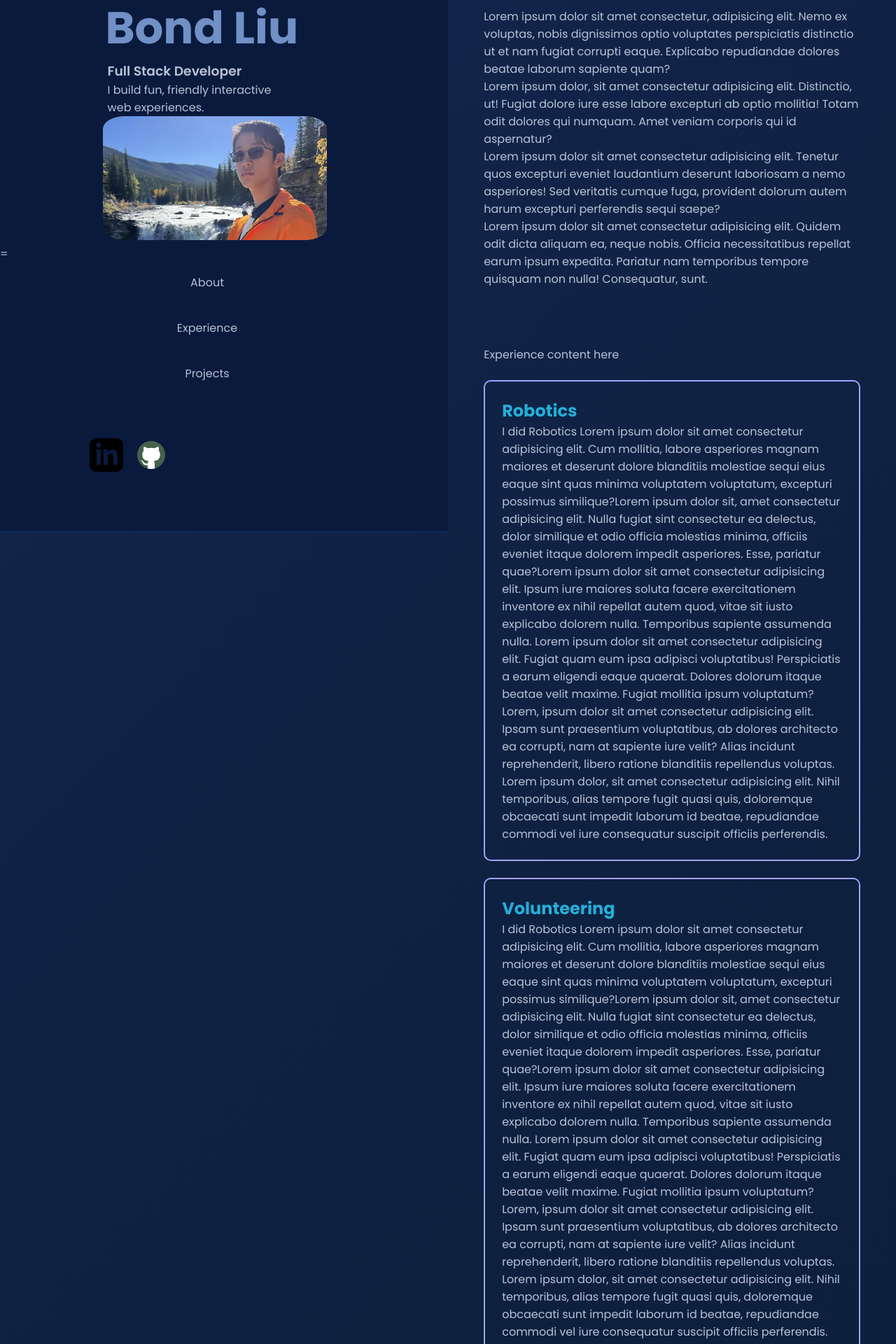
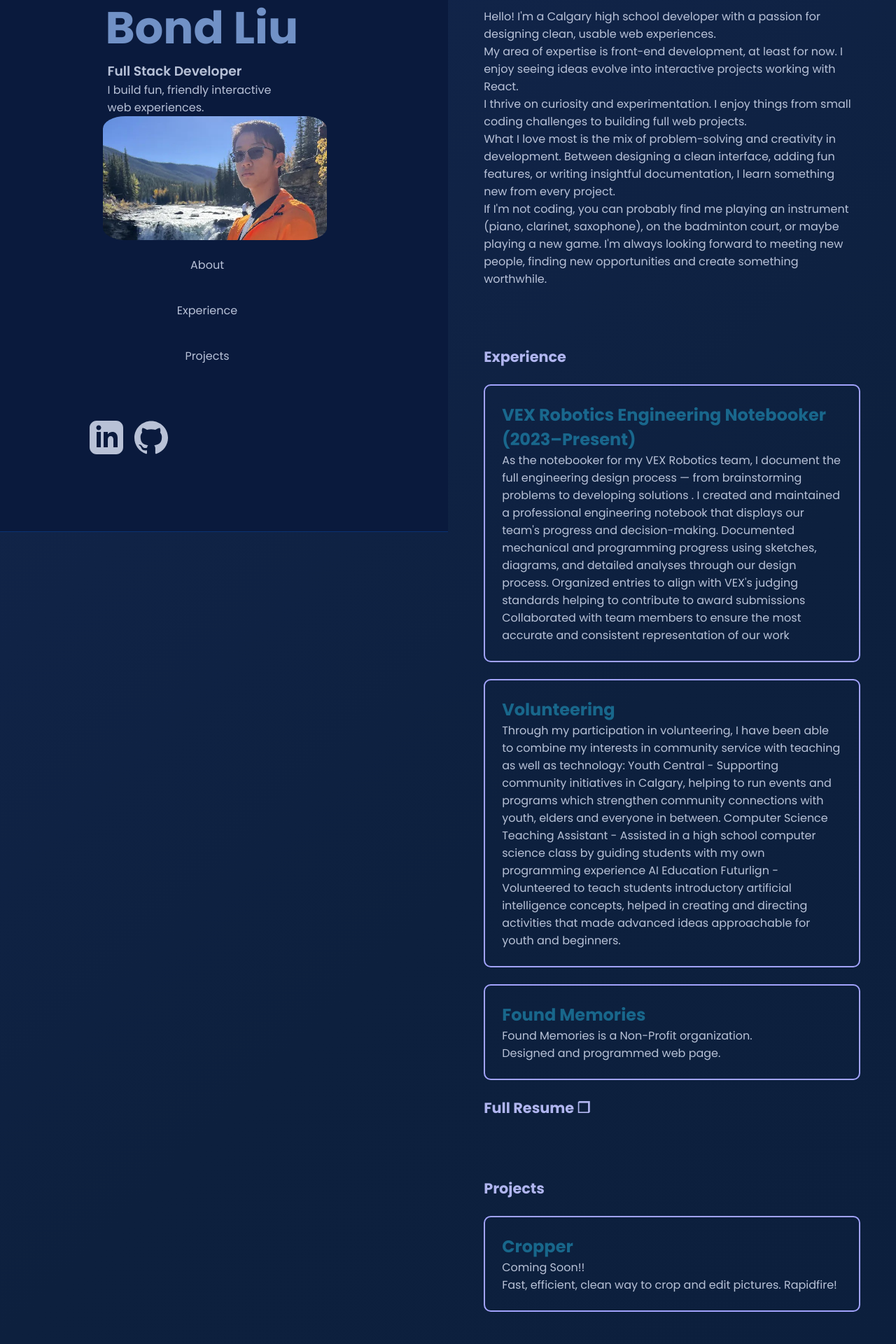
Before and after one commit to YuqiLB/Portfolio-V1, a React (Vite) app in the folder vite-project/: page / in a window 1280 px wide. Shown: the part 40-1960 px from the top of the page at 70% size. Built offline with nearby package versions, Linux system fonts and the light colour scheme.

Commit message:
Finished v1 (unpolished)

```diff
--- a/vite-project/src/components/Navbar.css
+++ b/vite-project/src/components/Navbar.css
@@ -136,8 +136,10 @@ h3{
 
 .icons img:hover{
   font-size: 1.2em;
+  border: 2px solid white;
+  border-radius: 50%;
 }
-
-.icon {
-  color: white;
+.icons .linker img:hover{
+  border: 2px solid white;
+  border-radius: 22%;
 }
--- a/vite-project/src/components/Navbar.jsx
+++ b/vite-project/src/components/Navbar.jsx
@@ -53,7 +53,7 @@ const Navbar = () => {
         <div className="picture">
           <img src="Portfoliopicplaceholder.jpg" alt="Pictureofme" />
         </div>
-=
+
         <ul>
           <button onClick={scrollAbout} >About</button>
           <button onClick={scrollExperience}>Experience</button>
@@ -62,7 +62,7 @@ const Navbar = () => {
 
         <ul className="icons">
           <li>
-            <a href="https://linkedin.com" target="_blank" rel="noopener noreferrer">
+            <a href="https://linkedin.com" target="_blank" rel="noopener noreferrer" className="linker">
               <img src="linkedin.svg" alt="linkedin" className="icon" />
             </a>
           </li>
--- a/vite-project/src/pages/Home.css
+++ b/vite-project/src/pages/Home.css
@@ -38,7 +38,17 @@ body.long{
 }
 
 h2 {
+  color: #25aed87f;
+  transition: color 250ms  ease;
+}
+
+section > div:hover h2{
   color: #25aed8;
+}
+
+h4{
+  color: #b0b5ef;
+  font-size: 1.3em;
 }
 section {
   padding: 2em;
@@ -56,12 +66,19 @@ section > div {
 }
 section > div:hover{
   color:#1359c9;
+  border: 2px solid rgb(101, 103, 242);
+
 }
 /*section:hover{
   font-size: 1.1em;
 }*/
 #open-sidebar-button{
   position: sticky;
+}
+
+section> p:hover{
+  color: #346fce;
+  transition: color 250ms  ease;
 }
 
 @media (width <= 700px) {
--- a/vite-project/src/pages/Home.jsx
+++ b/vite-project/src/pages/Home.jsx
@@ -11,36 +11,67 @@ const Home = () => {
       <Navbar/>
       <div className="home-container">
         <section id="about">
-          <p>Lorem ipsum dolor sit amet consectetur, adipisicing elit. Nemo ex voluptas, nobis dignissimos optio voluptates perspiciatis distinctio ut et nam fugiat corrupti eaque. Explicabo repudiandae dolores beatae laborum sapiente quam?</p>
-          <p>Lorem ipsum dolor, sit amet consectetur adipisicing elit. Distinctio, ut! Fugiat dolore iure esse labore excepturi ab optio mollitia! Totam odit dolores qui numquam. Amet veniam corporis qui id aspernatur?</p>
-          <p>Lorem ipsum dolor sit amet consectetur adipisicing elit. Tenetur quos excepturi eveniet laudantium deserunt laboriosam a nemo asperiores! Sed veritatis cumque fuga, provident dolorum autem harum excepturi perferendis sequi saepe?</p>
-          <p>Lorem ipsum dolor sit amet consectetur adipisicing elit. Quidem odit dicta aliquam ea, neque nobis. Officia necessitatibus repellat earum ipsum expedita. Pariatur nam temporibus tempore quisquam non nulla! Consequatur, sunt.</p>
+          <p>Hello! I'm a Calgary high school developer with a passion for designing clean, usable web experiences.</p>
+          <p>My area of expertise is front-end development, at least for now. I enjoy seeing ideas evolve into interactive projects working with React.</p>
+          <p>I thrive on curiosity and experimentation. I enjoy things from small coding challenges to building full web projects. </p>
+          <p>What I love most is the mix of problem-solving and creativity in development. Between designing a clean interface, adding fun features, or writing insightful documentation, I learn something new from every project.</p>
+          <p>If I'm not coding, you can probably find me playing an instrument (piano, clarinet, saxophone), on the badminton court, or maybe playing a new game. I'm always looking forward to meeting new people, finding new opportunities and create something worthwhile.</p>
+
         </section>
 
-        <section id="experience">Experience content here
+        <section id="experience">
+          <h4>Experience</h4>
+          <div className="robotics">
+            <a href="https://www.robotevents.com/teams/V5RC/3388S" target="_blank" rel="noopener noreferrer">
+              <h2>VEX Robotics Engineering Notebooker</h2>
+              <h2> (2023–Present)</h2>
+              <p>
+As the notebooker for my VEX Robotics team, I document the full engineering design process — from brainstorming problems to developing solutions . I created and maintained a professional engineering notebook that displays our team's progress and decision-making.
 
-          <div className="robotics">
-            <a href="https://linkedin.com" target="_blank" rel="noopener noreferrer">
-              <h2>Robotics</h2>
-              <p>I did Robotics Lorem ipsum dolor sit amet consectetur adipisicing elit. Cum mollitia, labore asperiores magnam maiores et deserunt dolore blanditiis molestiae sequi eius eaque sint quas minima voluptatem voluptatum, excepturi possimus similique?Lorem ipsum dolor sit, amet consectetur adipisicing elit. Nulla fugiat sint consectetur ea delectus, dolor similique et odio officia molestias minima, officiis eveniet itaque dolorem impedit asperiores. Esse, pariatur quae?Lorem ipsum dolor sit amet consectetur adipisicing elit. Ipsum iure maiores soluta facere exercitationem inventore ex nihil repellat autem quod, vitae sit iusto explicabo dolorem nulla. Temporibus sapiente assumenda nulla. Lorem ipsum dolor sit amet consectetur adipisicing elit. Fugiat quam eum ipsa adipisci voluptatibus! Perspiciatis a earum eligendi eaque quaerat. Dolores dolorum itaque beatae velit maxime. Fugiat mollitia ipsum voluptatum? Lorem, ipsum dolor sit amet consectetur adipisicing elit. Ipsam sunt praesentium voluptatibus, ab dolores architecto ea corrupti, nam at sapiente iure velit? Alias incidunt reprehenderit, libero ratione blanditiis repellendus voluptas. Lorem ipsum dolor, sit amet consectetur adipisicing elit. Nihil temporibus, alias tempore fugit quasi quis, doloremque obcaecati sunt impedit laborum id beatae, repudiandae commodi vel iure consequatur suscipit officiis perferendis.</p>
+Documented mechanical and programming progress using sketches, diagrams, and detailed analyses through our design process.
+
+Organized entries to align with VEX's judging standards helping to contribute to award submissions
+
+Collaborated with team members to ensure the most accurate and consistent representation of our work</p>
             </a>
           </div>
           <div className="volunteering">
-            <a href="https://linkedin.com" target="_blank" rel="noopener noreferrer">
+            <a href="https://youthcentral.com/" target="_blank" rel="noopener noreferrer">
               <h2>Volunteering</h2>
-              <p>I did Robotics Lorem ipsum dolor sit amet consectetur adipisicing elit. Cum mollitia, labore asperiores magnam maiores et deserunt dolore blanditiis molestiae sequi eius eaque sint quas minima voluptatem voluptatum, excepturi possimus similique?Lorem ipsum dolor sit, amet consectetur adipisicing elit. Nulla fugiat sint consectetur ea delectus, dolor similique et odio officia molestias minima, officiis eveniet itaque dolorem impedit asperiores. Esse, pariatur quae?Lorem ipsum dolor sit amet consectetur adipisicing elit. Ipsum iure maiores soluta facere exercitationem inventore ex nihil repellat autem quod, vitae sit iusto explicabo dolorem nulla. Temporibus sapiente assumenda nulla. Lorem ipsum dolor sit amet consectetur adipisicing elit. Fugiat quam eum ipsa adipisci voluptatibus! Perspiciatis a earum eligendi eaque quaerat. Dolores dolorum itaque beatae velit maxime. Fugiat mollitia ipsum voluptatum? Lorem, ipsum dolor sit amet consectetur adipisicing elit. Ipsam sunt praesentium voluptatibus, ab dolores architecto ea corrupti, nam at sapiente iure velit? Alias incidunt reprehenderit, libero ratione blanditiis repellendus voluptas. Lorem ipsum dolor, sit amet consectetur adipisicing elit. Nihil temporibus, alias tempore fugit quasi quis, doloremque obcaecati sunt impedit laborum id beatae, repudiandae commodi vel iure consequatur suscipit officiis perferendis.</p>
+              <p>Through my participation in volunteering, I have been able to combine my interests in community service with teaching as well as technology:
+
+Youth Central - Supporting community initiatives in Calgary, helping to run events and programs which strengthen community connections with youth, elders and everyone in between.
+
+Computer Science Teaching Assistant - Assisted in a high school computer science class by guiding students with my own programming experience
+
+AI Education Futurlign - Volunteered to teach students introductory artificial intelligence concepts, helped in creating and directing activities that made advanced ideas approachable for youth and beginners.</p>
             </a>
           </div>
           <div className="Fmemories">
-            <a href="https://linkedin.com" target="_blank" rel="noopener noreferrer">
+            <a href="https://foundmemories.org" target="_blank" rel="noopener noreferrer">
               <h2>Found Memories</h2>
-              <p>I did Robotics Lorem ipsum dolor sit amet consectetur adipisicing elit. Cum mollitia, labore asperiores magnam maiores et deserunt dolore blanditiis molestiae sequi eius eaque sint quas minima voluptatem voluptatum, excepturi possimus similique?Lorem ipsum dolor sit, amet consectetur adipisicing elit. Nulla fugiat sint consectetur ea delectus, dolor similique et odio officia molestias minima, officiis eveniet itaque dolorem impedit asperiores. Esse, pariatur quae?Lorem ipsum dolor sit amet consectetur adipisicing elit. Ipsum iure maiores soluta facere exercitationem inventore ex nihil repellat autem quod, vitae sit iusto explicabo dolorem nulla. Temporibus sapiente assumenda nulla. Lorem ipsum dolor sit amet consectetur adipisicing elit. Fugiat quam eum ipsa adipisci voluptatibus! Perspiciatis a earum eligendi eaque quaerat. Dolores dolorum itaque beatae velit maxime. Fugiat mollitia ipsum voluptatum? Lorem, ipsum dolor sit amet consectetur adipisicing elit. Ipsam sunt praesentium voluptatibus, ab dolores architecto ea corrupti, nam at sapiente iure velit? Alias incidunt reprehenderit, libero ratione blanditiis repellendus voluptas. Lorem ipsum dolor, sit amet consectetur adipisicing elit. Nihil temporibus, alias tempore fugit quasi quis, doloremque obcaecati sunt impedit laborum id beatae, repudiandae commodi vel iure consequatur suscipit officiis perferendis.</p>
+              <p>Found Memories is a Non-Profit organization.</p>
+              <p>Designed and programmed web page.</p>
             </a>
           </div>
+            <a href="https://docs.google.com/document/d/e/2PACX-1vTOHX49yBnpx00ViTITl25lNwPUmylxJkKNzLIUWZr-3UThlowmqriwu3UDpftKtDaeyI7nTDitLg3_/pub" target="_blank" rel="noopener noreferrer">
+              <h4>Full Resume ❐</h4>
+            </a>
         </section>
 
 
-        <section id="projects">Projects content here
+        <section id="projects">
+
+          <h4>Projects</h4>
+          <div className="cropper">
+            <a href="https://linkedin.com" target="_blank" rel="noopener noreferrer">
+              <h2>Cropper</h2>
+              <p>
+                Coming Soon!!
+              </p>
+              <p>Fast, efficient, clean way to crop and edit pictures. Rapidfire!</p>
+            </a>
+          </div>
 
 
         </section>
```
Also changed, not shown: vite-project/public/github.svg, vite-project/public/linkedin.svg.
